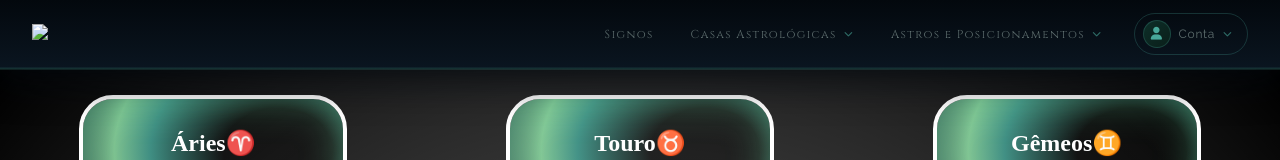
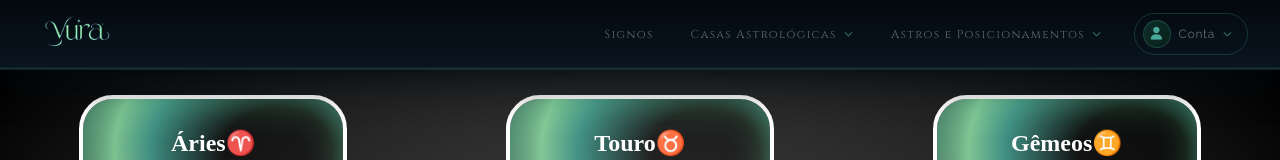
Before and after one commit to VuraAstrology/Vura, a plain HTML site: page index.html in a window 1280 px wide. Shown: the top 160 px of the page. Drawn offline with Linux system fonts and the light colour scheme; the site is published under a folder, as on GitHub Pages, so addresses that start at the root find nothing; a web font is replaced by a local one.

Commit message:
caminho da logo no index

```diff
--- a/index.html
+++ b/index.html
@@ -18,7 +18,7 @@
 
                 <!-- Logo-->
                 <figure>
-                    <img class="vura_logo" src="/imagens/logo_transparent.png">
+                    <img class="vura_logo" src="./imagens/logo_transparent.png">
                 </figure>
 
                 <!-- Menu -->
```
